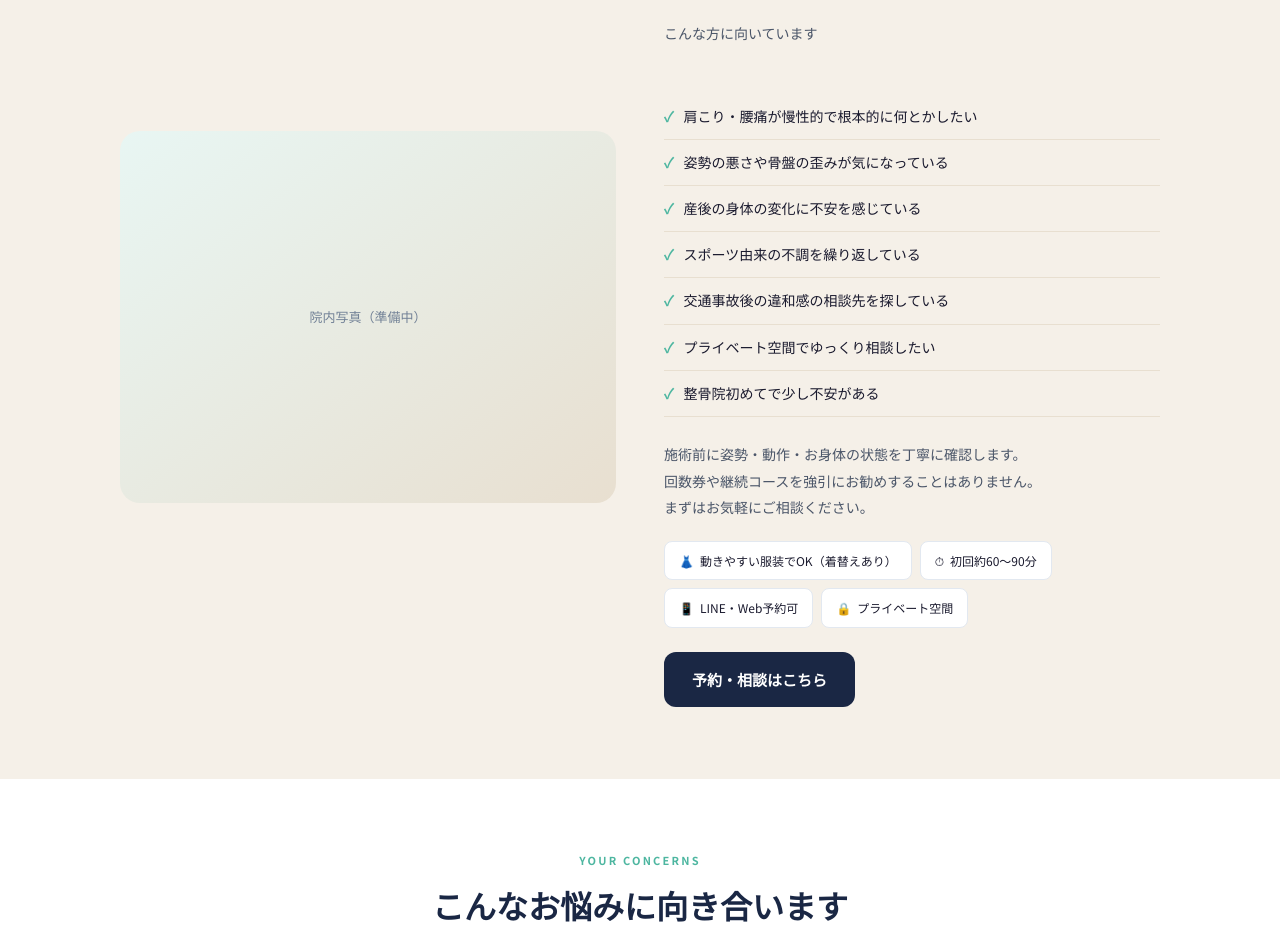
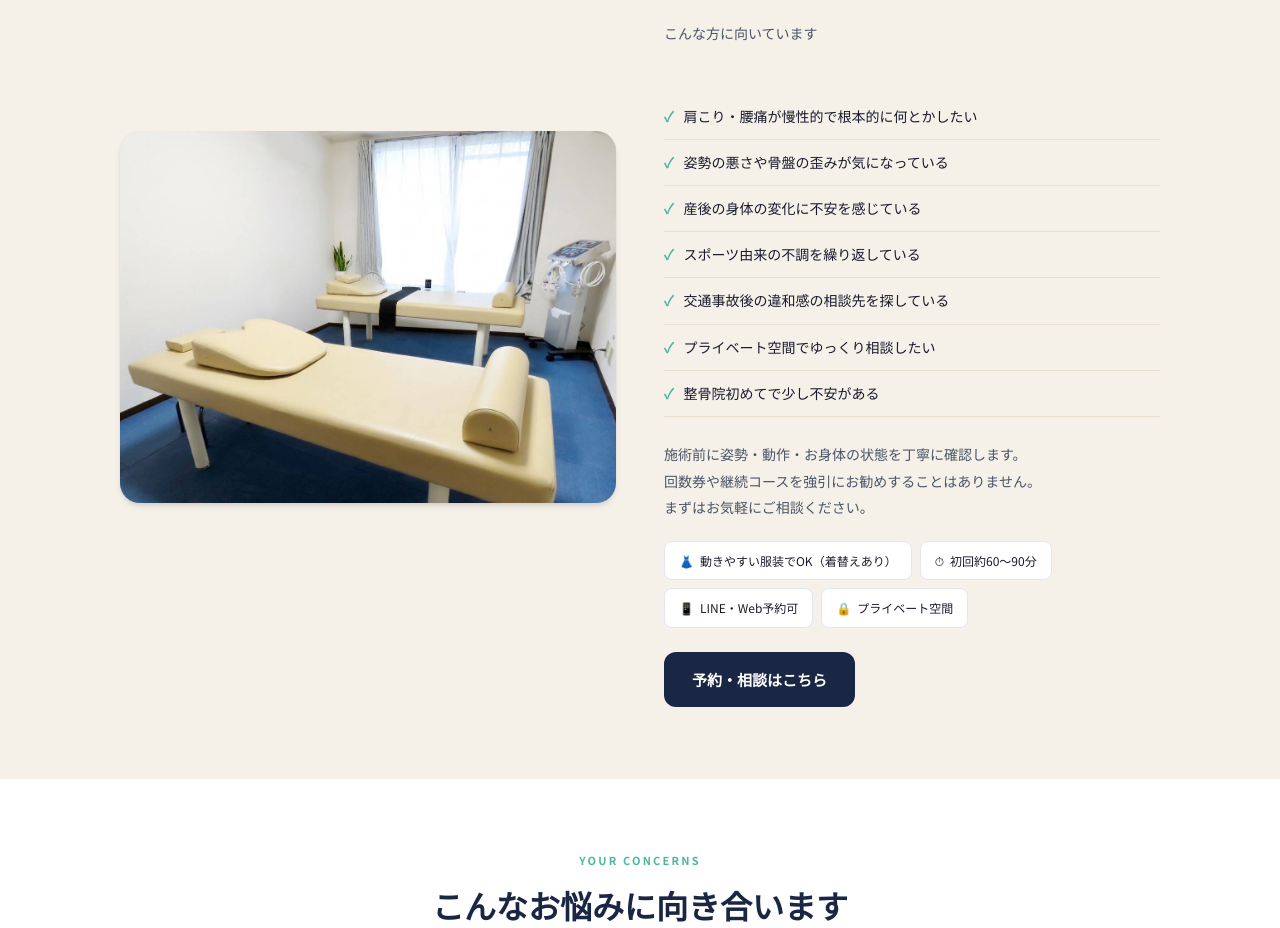
Before and after one commit to jugovicsan-cpu/julio-tenjin-hp, a Next.js app: page / in a window 1280 px wide. Shown: the part 1167-2095 px from the top of the page. Built offline with nearby package versions, Linux system fonts and the light colour scheme.

Commit message:
Update page.tsx

```diff
--- a/app/page.tsx
+++ b/app/page.tsx
@@ -1,5 +1,6 @@
 import type { Metadata } from "next";
 import Link from "next/link";
+import Image from "next/image";
 import { clinicInfo } from "@/data/clinicInfo";
 import { treatments } from "@/data/treatments";
 import { symptoms } from "@/data/symptoms";
@@ -101,13 +102,15 @@ export default function TopPage() {
       >
         <div className="max-w-[1080px] mx-auto px-5">
           <div className="grid grid-cols-1 md:grid-cols-2 gap-12 items-center">
-            {/* 写真プレースホルダー */}
-            <div
-              className="rounded-[20px] overflow-hidden aspect-[4/3] bg-gradient-to-br from-[var(--mint-pale)] to-[var(--beige-dark)] flex items-center justify-center text-[var(--text-light)] text-[13px]"
-              role="img"
-              aria-label="院内の様子（準備中）"
-            >
-              院内写真（準備中）
+            {/* 院内の様子 */}
+            <div className="relative rounded-[20px] overflow-hidden aspect-[4/3] bg-[var(--beige-dark)] shadow-md">
+              <Image
+                src="/images/interior/image.jpg"
+                alt="フリオ天神整骨院の院内。ベッド2台の落ち着いたプライベート空間"
+                fill
+                sizes="(max-width: 768px) 100vw, 540px"
+                className="object-cover"
+              />
             </div>
 
             <div>
```
